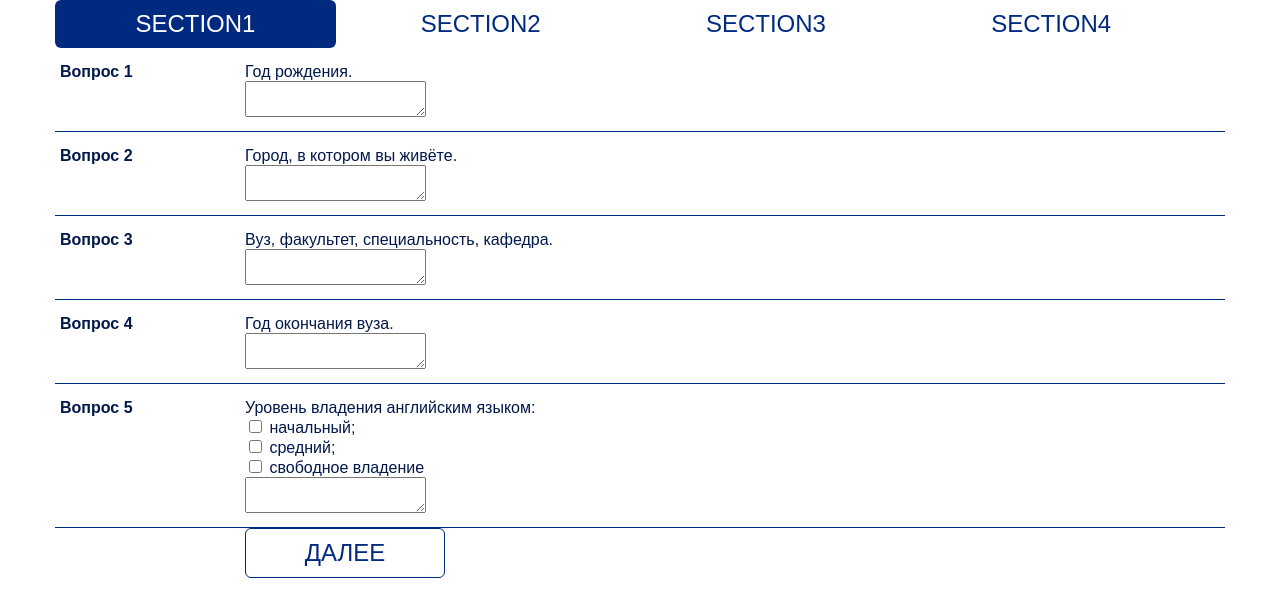
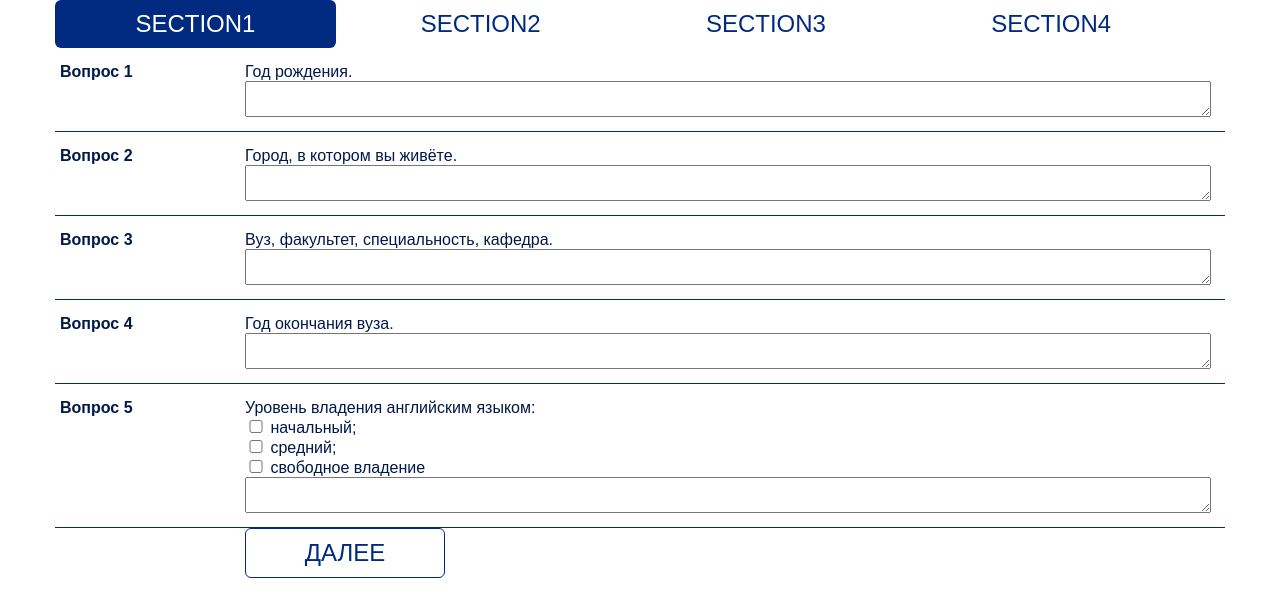
Before and after one commit to vivalaakam/ya-html, a plain HTML site: page index.html in a window 1280 px wide. Drawn offline with Linux system fonts and the light colour scheme.

Commit message:
Update index.html

```diff
--- a/index.html
+++ b/index.html
@@ -135,6 +135,14 @@
       }
       .content.description {
         padding-top: 5px;
+      }
+
+      .content textarea , .content input {
+        width: 98%;
+      }
+
+      .content input[type=checkbox] {
+        width: 14px;
       }
     </style>
   </head>
```
